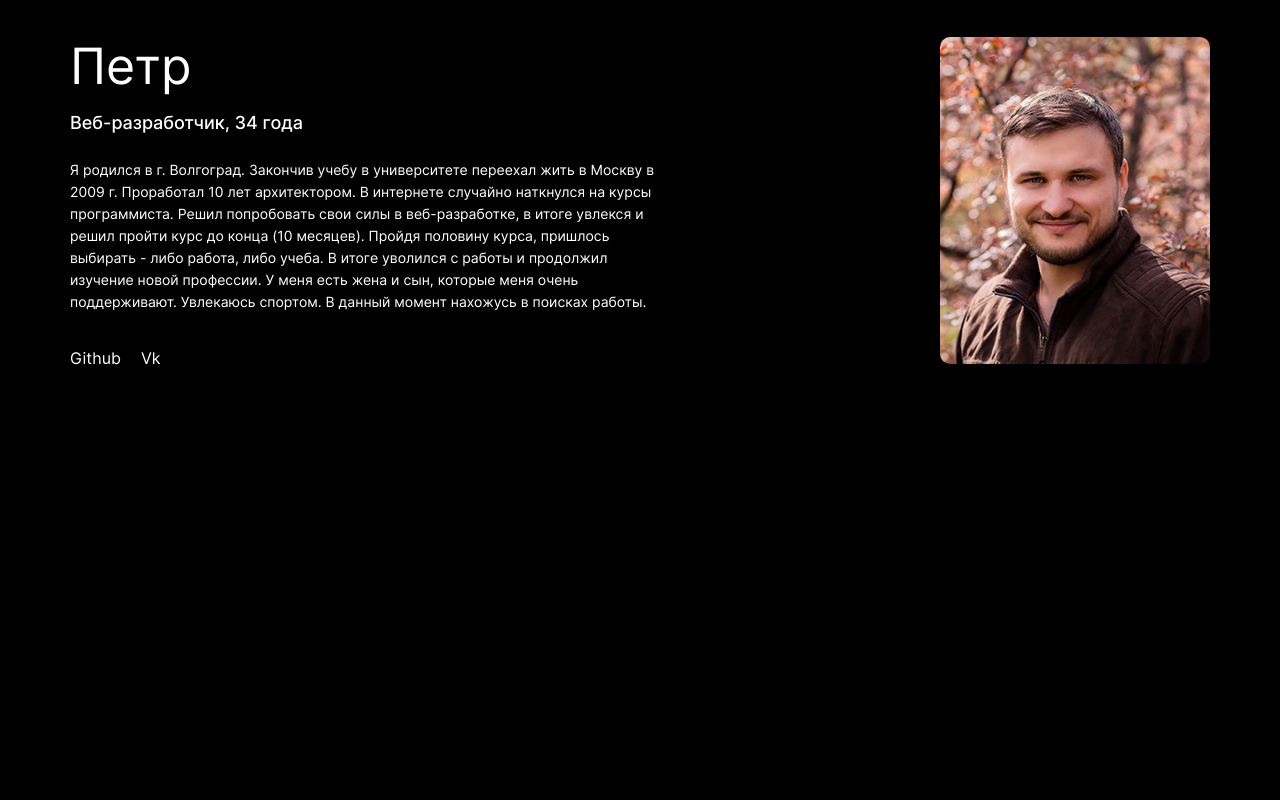
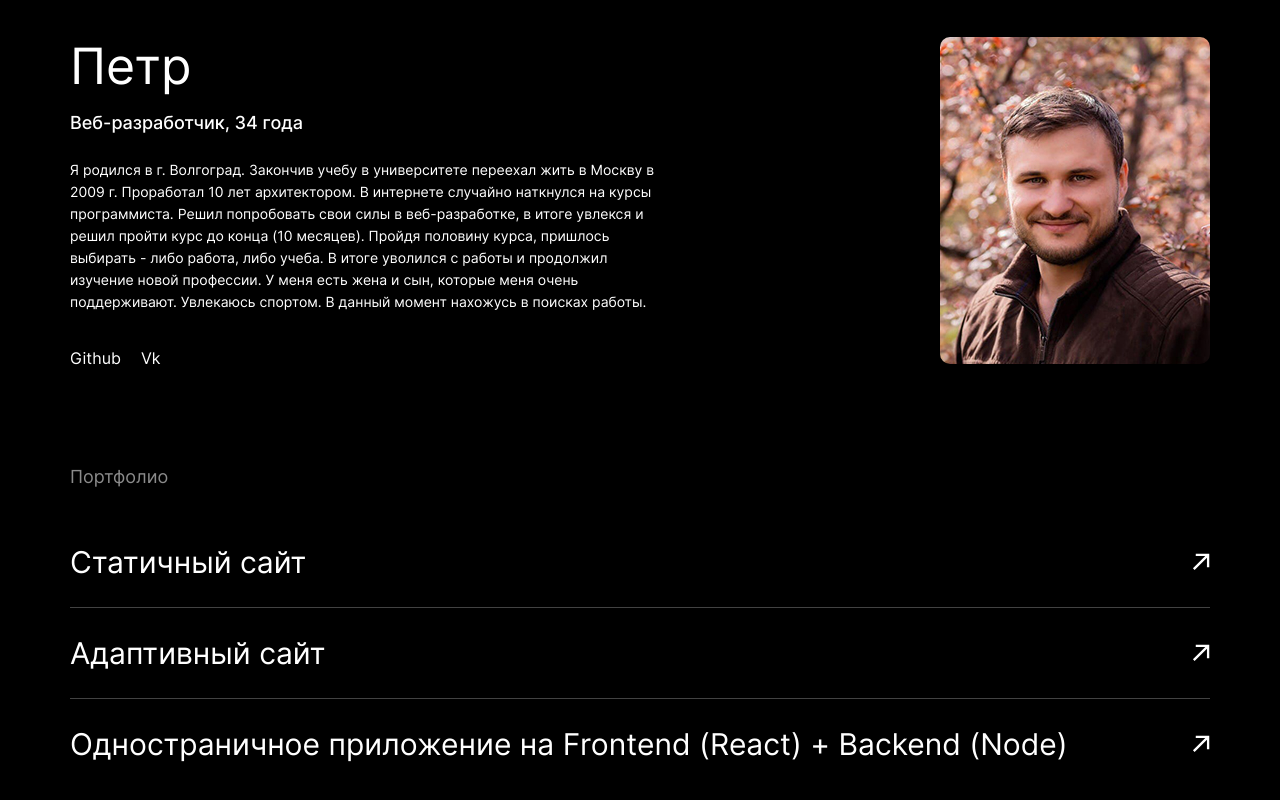
Before and after one commit to Pechenjka/movies-explorer-frontend, a React (Create React App) app: page /movies in a window 1280 px wide. Shown: the part 1996-2796 px from the top of the page. Before the commit the page ends 2413 px from the top, so only its background shows below. Built offline with nearby package versions, Linux system fonts and the light colour scheme.

Commit message:
feat: добавить компонент Portfolio на главную страницу

```diff
--- a/src/components/AboutProject/AboutProject.css
+++ b/src/components/AboutProject/AboutProject.css
@@ -19,7 +19,6 @@
 }
 
 .aboutProject__list {
-  /* max-width: 550px; */
   padding: 0;
   margin: 70px 0 110px 0;
   max-height: 90px;
--- a/src/components/Main/Main.js
+++ b/src/components/Main/Main.js
@@ -1,5 +1,6 @@
 import AboutMe from "../AboutMe/AboutMe";
 import AboutProject from "../AboutProject/AboutProject";
+import Portfolio from "../Portfolio/Portfolio";
 import Promo from "../Promo/Promo";
 import Techs from "../Techs/Techs";
 import "./Main.css";
@@ -11,6 +12,7 @@ const Main = () => {
       <AboutProject/>
       <Techs/>
       <AboutMe/>
+      <Portfolio/>
     </main>
   );
 };
--- /dev/null
+++ b/src/components/Portfolio/Portfolio.css
@@ -0,0 +1,48 @@
+.portfolio {
+  max-width: 1140px;
+  margin: 50px auto auto;
+}
+.portfolio__title {
+  font-style: normal;
+  font-weight: normal;
+  font-size: 18px;
+  line-height: 20px;
+  color: rgba(139, 139, 139, 1);
+  margin: 0;
+}
+.portfolio__list-link {
+  list-style: none;
+  margin: 50px 0 125px;
+  padding: 0;
+  display: flex;
+  flex-direction: column;
+  align-items: flex-start;
+}
+.portfolio__link-container {
+  width: 1140px;
+  height: 70px;
+  border-bottom: 1px solid rgba(66, 66, 66, 1);
+  margin-bottom: 20px;
+}
+.portfolio__link-container:last-of-type {
+  margin-bottom: 0;
+  border-bottom: none;
+}
+.portfolio__link {
+  font-style: normal;
+  font-weight: normal;
+  font-size: 30px;
+  line-height: 50px;
+  text-decoration: none;
+  color: white;
+  display: flex;
+  justify-content: space-between;
+  order: 1;
+}
+.portfolio__link:hover {
+  opacity: 0.6;
+  transition: 0.3s linear 0s;
+}
+.portfolio__link-icon {
+  order: 2;
+}
--- /dev/null
+++ b/src/components/Portfolio/Portfolio.js
@@ -0,0 +1,31 @@
+import "./Portfolio.css";
+import linkIcon from "../../images/link-icon.svg";
+
+const Portfolio = () => {
+  const linksPortfolio = [
+    { name: "Статичный сайт", link: "https://github.com/PetyaLobachev/how-to-learn", id: "1" },
+    { name: "Адаптивный сайт", link: "https://github.com/PetyaLobachev/russian-travel", id: "2" },
+    { name: "Одностраничное приложение на Frontend (React) + Backend (Node)", link: "https://lobachev.students.nomoreparties.space/", id: "3" },
+
+  ];
+
+  return (
+    <section className="portfolio">
+      <h3 className="portfolio__title">Портфолио</h3>
+      <ul className="portfolio__list-link">
+        {linksPortfolio.map((item) => {
+          return (
+            <li key={item.id} className="portfolio__link-container">
+              <a className="portfolio__link" href={item.link} target="blank" rel="noopener">
+                <img className="portfolio__link-icon" src={linkIcon} alt="лого ссылки" />
+                {item.name}
+              </a>
+            </li>
+          );
+        })}
+      </ul>
+    </section>
+  );
+};
+
+export default Portfolio;
```
Also changed, not shown: src/images/link-icon.svg (added).
